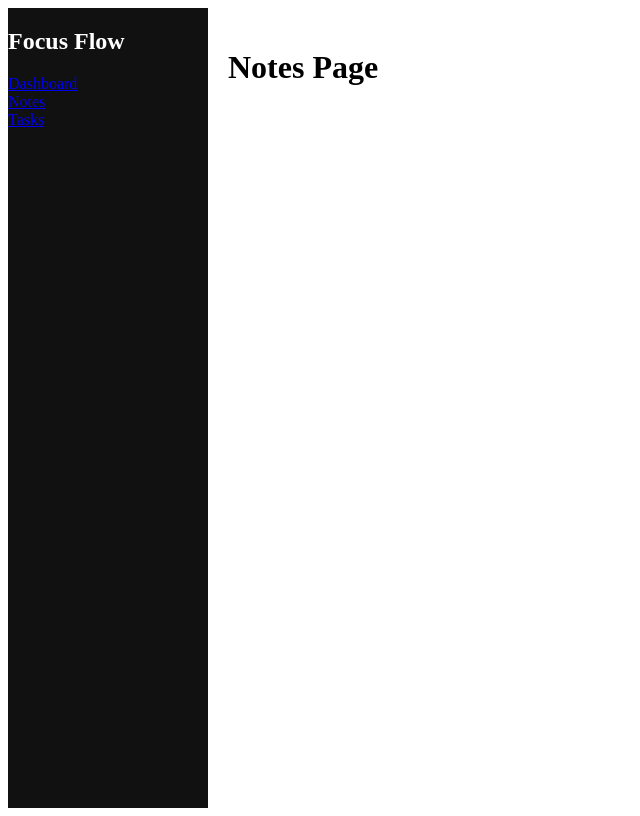
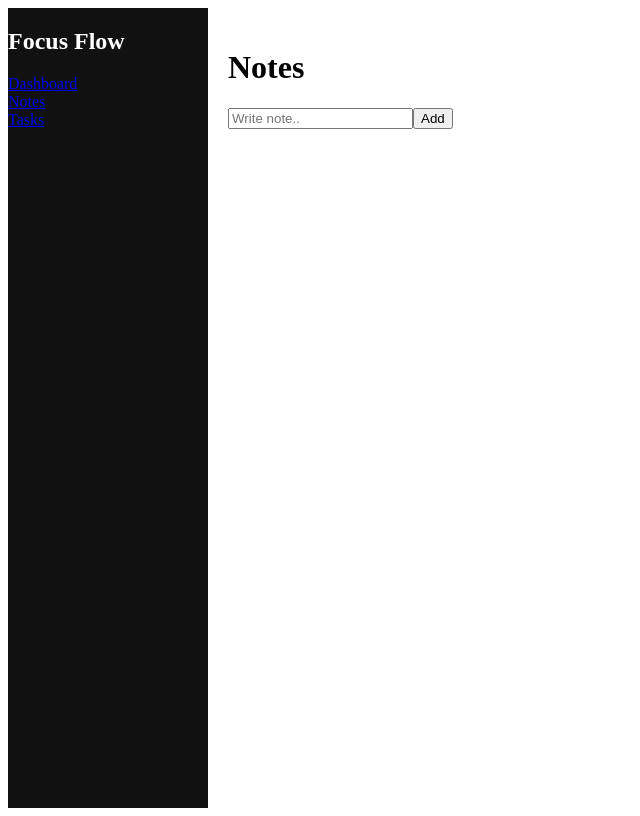
Before and after one commit to shubhamyadav-29/focusflow-ai, a React (Vite) app: page /notes in a window 1280 px wide. Shown: the whole page, without its empty margins (0-640 px from the left). Built offline with nearby package versions, Linux system fonts and the light colour scheme.

Commit message:
Day-3: Notes form with useState and list rendering

```diff
--- a/src/components/Sidebar.jsx
+++ b/src/components/Sidebar.jsx
@@ -1,15 +1,24 @@
 import { NavLink } from "react-router-dom";
 
-export default function Sidebar(){
-    return (
-        <div style={{width:"200px",background:"#111",color:"#fff",height:"100vh"
-        }}><h2>Focus Flow</h2>
+export default function Sidebar() {
+  return (
+    <div
+      style={{
+        width: "200px",
+        background: "#111",
+        color: "#fff",
+        height: "100vh",
+      }}
+    >
+      <h2>Focus Flow</h2>
 
-        <nav>
-            <NavLink to="/">Dashboard</NavLink><br/>
-            <NavLink to="/notes">Notes</NavLink><br/>
-            <NavLink to="/tasks">Tasks</NavLink>
-        </nav>
-        </div>
-    )
+      <nav>
+        <NavLink to="/">Dashboard</NavLink>
+        <br />
+        <NavLink to="/notes">Notes</NavLink>
+        <br />
+        <NavLink to="/tasks">Tasks</NavLink>
+      </nav>
+    </div>
+  );
 }
--- a/src/pages/Notes.jsx
+++ b/src/pages/Notes.jsx
@@ -1,3 +1,26 @@
+import  { useState } from 'react'
+
 export default function Notes() {
-    return <h1>Notes Page</h1>
+    const [note,setNote]=useState("")
+    const [notesList,setNoteList]=useState([])
+
+    const handleAddNote = () =>{
+        setNoteList([...notesList,note])
+        setNote("")
+    }
+    return (<div>
+       <h1>Notes</h1>
+       <input type="text" value={note} onChange={(e) => setNote(e.target.value)}
+       placeholder="Write note.." />
+
+       <button onClick={handleAddNote}>Add</button>
+
+       <ul>
+        {notesList.map((n,index) => (
+            <li key={index}>{n}</li>
+        ))}
+       </ul>
+
+    </div>
+    )
 }
```
